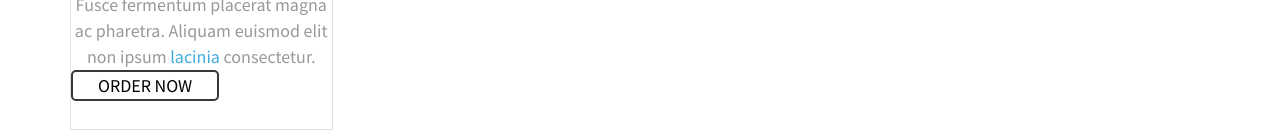
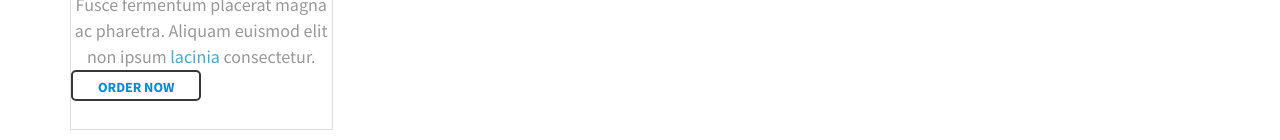
Before and after one commit to alexandr1703/maket5, a website: page #src/index.html in a window 1280 px wide. Shown: the part 3048-3188 px from the top of the page. Drawn offline with nearby package versions, Linux system fonts and the light colour scheme; files that its build step writes are made by us from their sources.

Commit message:
secondd2

```diff
--- a/#src/price.html
+++ b/#src/price.html
@@ -16,7 +16,7 @@
                 </div>
                 <div class="order">
                     <p class="main__text">Fusce fermentum placerat magna ac pharetra. Aliquam euismod elit non ipsum <span>lacinia</span>  consectetur.</p>
-                    <button class="gray__button">ORDER NOW</button>
+                    <button class="gray__button"><a href="#">ORDER NOW</a></button>
                 </div>
             </div>
         </div>
--- a/#src/scss/price.scss
+++ b/#src/scss/price.scss
@@ -28,6 +28,11 @@
             span{
                 color: #41aae0;
             }
+            button{
+                a{
+                    color:#008ed6 ;
+                }
+            }
         }
     }
 }
```
Also changed, not shown: dist/css/style.css, dist/css/style.min.css, dist/index.html, dist/price.html.
